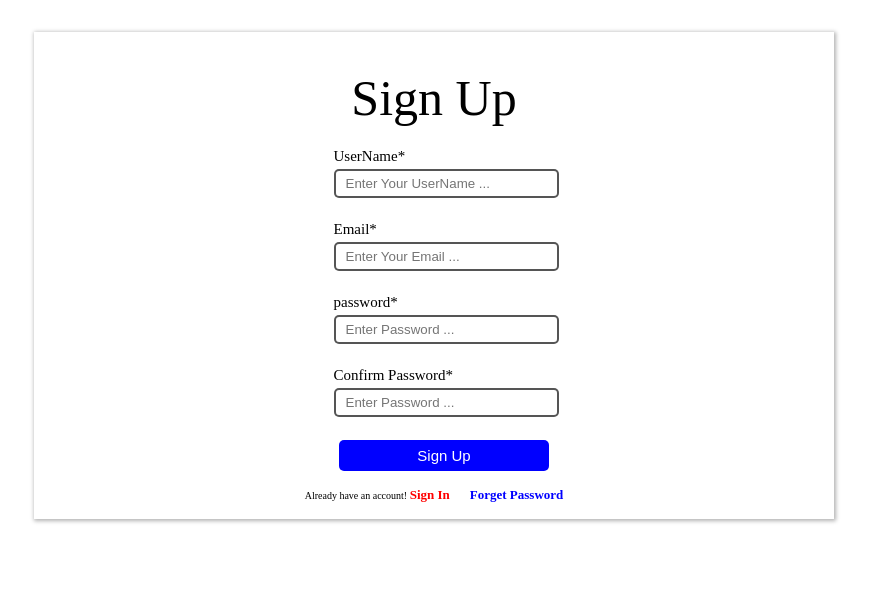
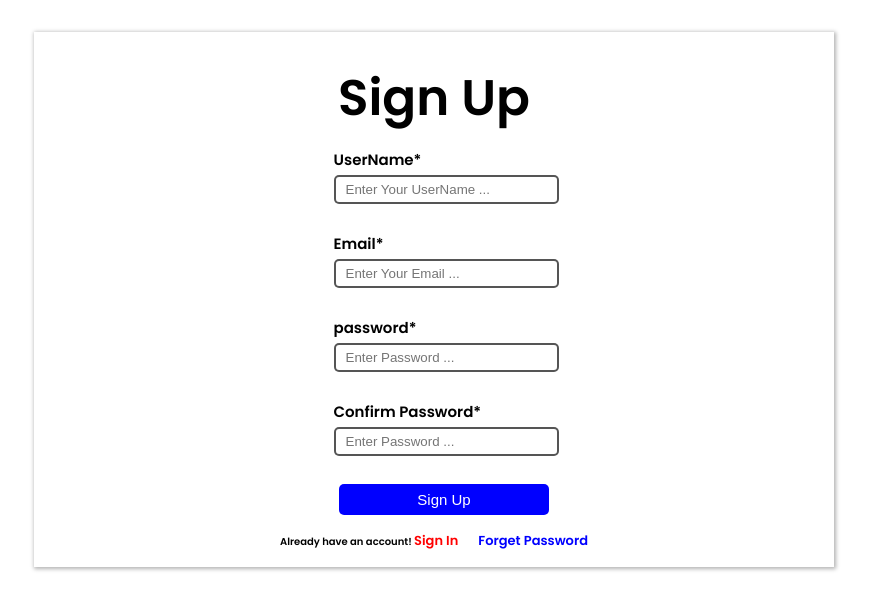
Before and after one commit to AbdulRazzak6478/chataap-frontend, a React (Vite) app: page /signup in a window 1280 px wide. Shown: the top 610 px of the page, without its empty margins (206-1075 px from the left). Built offline with nearby package versions, Linux system fonts and the light colour scheme.

Commit message:
code is refractor

```diff
--- a/src/App.css
+++ b/src/App.css
@@ -1,2 +1,7 @@
+@import url("https://fonts.googleapis.com/css2?family=Poppins:wght@600&display=swap");
 
-@import './styles/signup.css'
+@import './styles/signup.css';
+
+.app{
+    font-family: "Poppins", sans-serif;
+}
--- a/src/App.jsx
+++ b/src/App.jsx
@@ -26,6 +26,7 @@ import SignIn from './pages/SignIn'
 function App() {
   return (
     <>
+    <div className="app">
       <Router>
         {/* <Header /> */}
         <Routes>
@@ -34,6 +35,7 @@ function App() {
             <Route path="/signin" element={<SignIn />} />
         </Routes>
       </Router>
+    </div>
     </>
   )
 }
--- a/src/styles/signup.css
+++ b/src/styles/signup.css
@@ -59,6 +59,7 @@ form .field{
 .register{
     outline:none;
     border:none;
+    /* max-width: 250px; */
     max-width: 210px;
     margin-left: 20px;
     width:100px;
```
